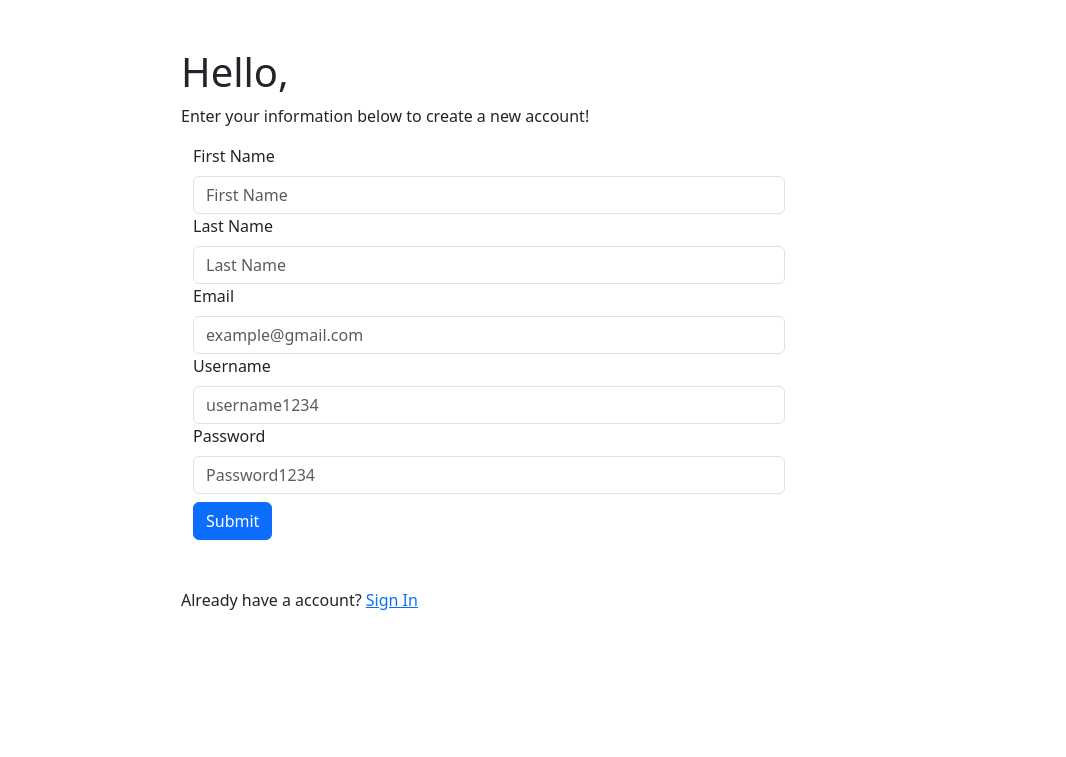
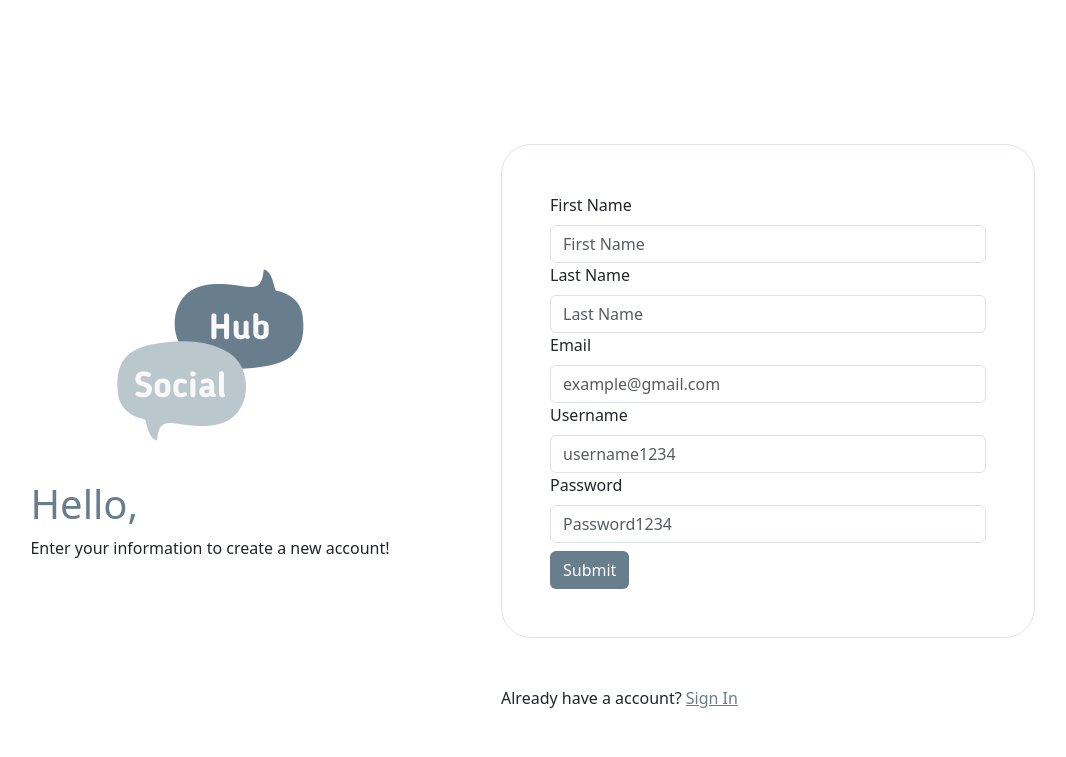
Before and after one commit to naomiclark2004/phpcrud, a PHP site: page /phpcrud/ in a window 1280 px wide. Shown: the top 757 px of the page, without its empty margins (151-1217 px from the left). Run offline with PHP 8.4, Linux system fonts and the light colour scheme.

Commit message:
added more css

```diff
--- a/dashboard.php
+++ b/dashboard.php
@@ -21,7 +21,9 @@ if (isset($_GET['handle'])) {
 ?>
 
 <nav class="navbar  navbar-light flex-column flex-md-row bd-navbar" style="margin: 25px 50px;">
-    <a class="navbar-brand" href="/phpcrud/user.php?handle=<?php echo $handle ?>">Social</a>
+    <a class="navbar-brand fadein" href="/phpcrud/user.php?handle=<?php echo $handle ?>">
+        <img src="logo.png" width="100px">
+    </a>
     <div id="navbarNav">
         <ul class="navbar-nav flex-row" style="column-gap: 15px;">
             <li class="nav-item active">
@@ -60,7 +62,7 @@ if (isset($_GET['handle'])) {
                         </div>
                     </div>
                     <p class="border-top pt-3">
-                        Welcome to this social media app! Thank you for joining!
+                        Welcome to The Social Hub! Thank you for joining!
                     </p>
                 </div>
             </div>
--- a/header.php
+++ b/header.php
@@ -11,6 +11,7 @@
         integrity="sha384-GLhlTQ8iRABdZLl6O3oVMWSktQOp6b7In1Zl3/Jr59b6EGGoI1aFkw7cmDA6j6gD" crossorigin="anonymous">
     <!-- Bootstrap Icons -->
     <link rel="stylesheet" href="https://cdn.jsdelivr.net/npm/bootstrap-icons@1.10.2/font/bootstrap-icons.css">
-    <title>Social Landing Page</title>
+    <title>Social Hub</title>
+    <link rel="icon" type="image/x-icon" href="favicon.ico">
     <link rel="stylesheet" href="style.css">
 </head>
--- a/index.php
+++ b/index.php
@@ -33,14 +33,19 @@ if (isset($_POST['create'])) {
 }
 ?>
 
-<div class="container w-50 mt-5">
-    <!-- login or Social Name-->
-    <h1 class="header">Hello,</h1>
-    <p class="text">
-        Enter your information below to create a new account!
-    </p>
-    <div class="container">
-        <form action="" method="post">
+<div class="container w-70 mt-5 d-flex">
+    <div class="d-flex flex-column align-items-center justify-content-center  w-50">
+        <img class="fadein" src="logo.png" width="250px" height="250px">
+
+        <div class="d-flex flex-column" >
+            <h1 class="header text-start" style="color: #687E8D;">Hello,</h1>
+            <p class="text">
+                Enter your information to create a new account!
+            </p>
+        </div>
+    </div>
+    <div class="container  w-50 my-5">
+        <form action="" method="post" class="mt-5 p-5 border" style="border-radius: 30px;">
             <div class="form-group">
                 <label for="firstname" class="form-label">First Name</label>
                 <input type="text" name="firstname" class="form-control" required placeholder="First Name">
@@ -69,16 +74,15 @@ if (isset($_POST['create'])) {
             </div>
 
             <div class="form-group">
-                <input type="submit" name="create" class="btn btn-primary mt-2" value="Submit">
+                <input type="submit" name="create" class="btn primary mt-2" value="Submit">
             </div>
         </form>
+
+        <footer class="footer mt-5"> Already have a account?
+            <a href="sign-in.php" class="mt-2">Sign In</a>
+        </footer>
     </div>
 
-    </form>
-
-    <footer class="footer mt-5"> Already have a account?
-        <a href="sign-in.php" class="mt-2">Sign In</a>
-    </footer>
     </body>
 
     </html>
--- a/make-post.php
+++ b/make-post.php
@@ -35,7 +35,7 @@ if (isset($_POST['post'])) {
 ?>
 
 
-<body style="background-color:#3b7bd0;">
+<body style="background-color:#687E8D;">
     <h1 class="text-center mt-5 text-white ">Make Post</h1>
     <div class="d-flex flex-column mt-5 mb-5 align-items-center">
 
@@ -54,7 +54,7 @@ if (isset($_POST['post'])) {
                             placeholder="Share your thoughts..."></textarea>
                     </div>
                     <div class="container d-flex justify-content-end">
-                        <button class="btn btn-primary" type="submit" name="post">Post</button>
+                        <button class="btn primary" type="submit" name="post">Post</button>
                     </div>
                 </div>
             </form>
--- a/profile-setting.php
+++ b/profile-setting.php
@@ -112,7 +112,7 @@ if (isset($_POST['change'])) {
             </div>
             <div class="row">
                 <div class="col d-flex justify-content-end">
-                    <button class="btn btn-primary" type="submit" name="change">Save Changes</button>
+                    <button class="btn primary" type="submit" name="change">Save Changes</button>
                 </div>
             </div>
         </form>
@@ -122,5 +122,5 @@ if (isset($_POST['change'])) {
 </div>
 
 <div class="container mt-5 p-2">
-    <a class="btn btn-primary" href="/phpcrud/user.php?handle=<?php echo $handle ?>">Back</a>
+    <a class="btn primary" href="/phpcrud/user.php?handle=<?php echo $handle ?>">Back</a>
 </div>
--- a/search.php
+++ b/search.php
@@ -19,8 +19,10 @@ if (isset($_GET['handle'])) {
 
 ?>
 
-<nav class="navbar navbar-light flex-column flex-md-row bd-navbar" style="margin: 25px;">
-    <a class="navbar-brand" href="">Social</a>
+<nav class="navbar navbar-light flex-column flex-md-row bd-navbar" style="margin: 25px 50px;">
+    <a class="navbar-brand fadein" href="/phpcrud/user.php?handle=<?php echo $handle ?>">
+        <img src="logo.png" width="100px">
+    </a>
     <div id="navbarNav">
         <ul class="navbar-nav flex-row" style="column-gap: 15px;">
             <li class="nav-item active">
--- a/style.css
+++ b/style.css
@@ -1,3 +1,45 @@
+.fadein {
+    animation: fadeIn 3s;
+}
+
+@keyframes fadeIn {
+    0% {
+        opacity: 0;
+        scale: 0;
+    }
+
+    60%{
+        scale: 1.2;
+    }
+
+    100% {
+        opacity: 1;
+        scale: 1;
+    }
+}
+
+.welcome{
+    animation: slide 3s;
+}
+
+@keyframes slide {
+    0% {
+        opacity: 0;
+        margin-left: -500px;
+    }
+
+    10% {
+        opacity: 0;
+        margin-left: -100px;
+    }
+
+    100% {
+        opacity: 1;
+        margin-left: 0px;
+    }
+}
+
+
 .card-img-top {
     width: auto;
     height: 200px;
@@ -11,5 +53,28 @@
 }
 
 #follow:visited {
-    color: rgb(0, 38, 94) !important;
+    color: #687E8D !important;
 }
+
+.primary {
+    background-color: #687E8D !important;
+    color: white !important;
+}
+
+.nav-link {
+    color: #BAC7CD !important;
+}
+
+.nav-link:hover {
+    color: #687E8D !important;
+}
+
+a {
+    color: #687E8D !important;
+}
+
+.btn-danger {
+    background-color: #A14F59 !important;
+    color: white !important;
+    border-color: #A14F59;
+}
```
Also changed, not shown: sign-in.php (+12 -10 lines), user.php (+8 -5 lines), favicon-16x16.png (added), favicon-32x32.png (added), favicon.ico (added), logo.png (added), socialhub.png (added).
